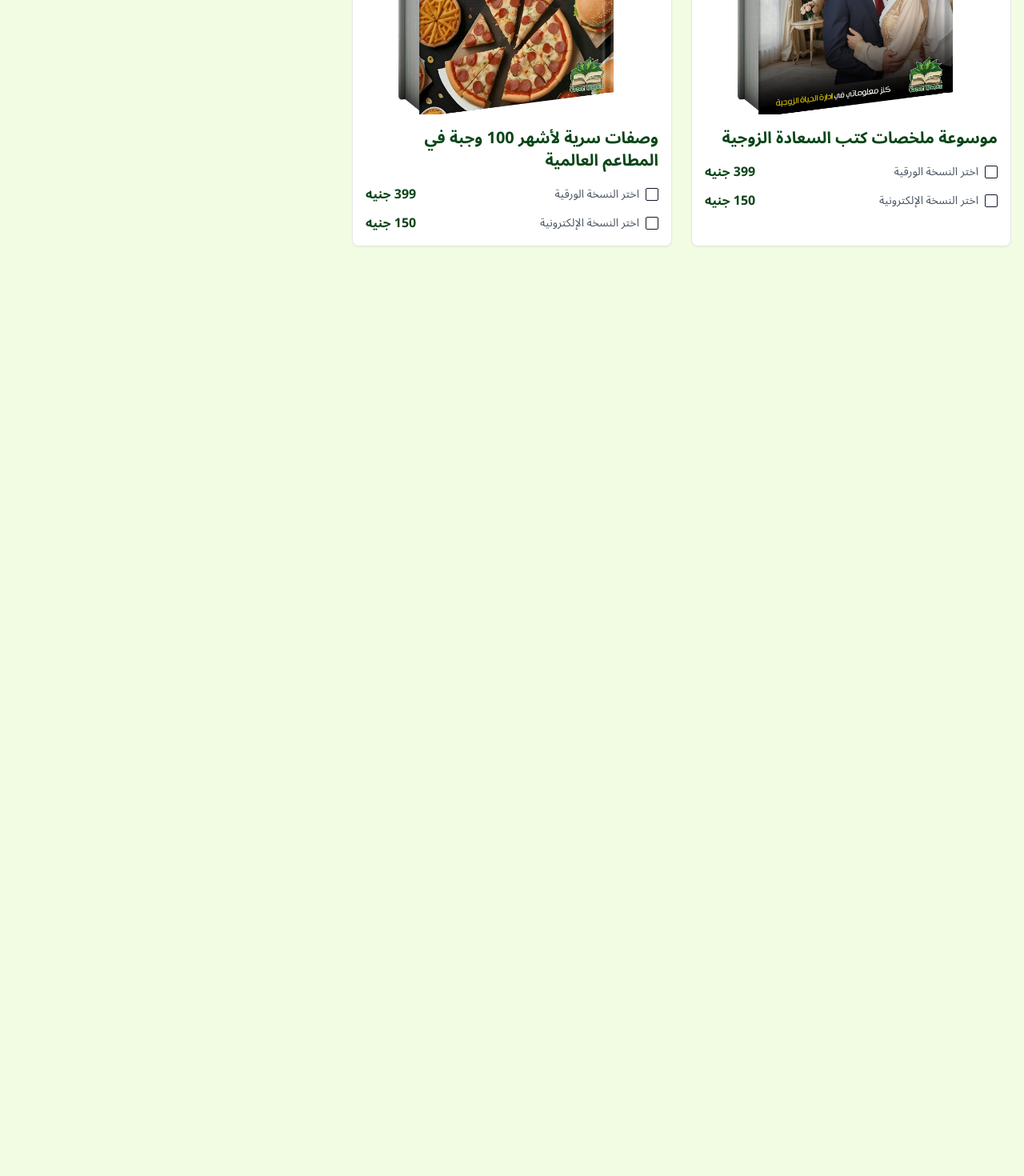
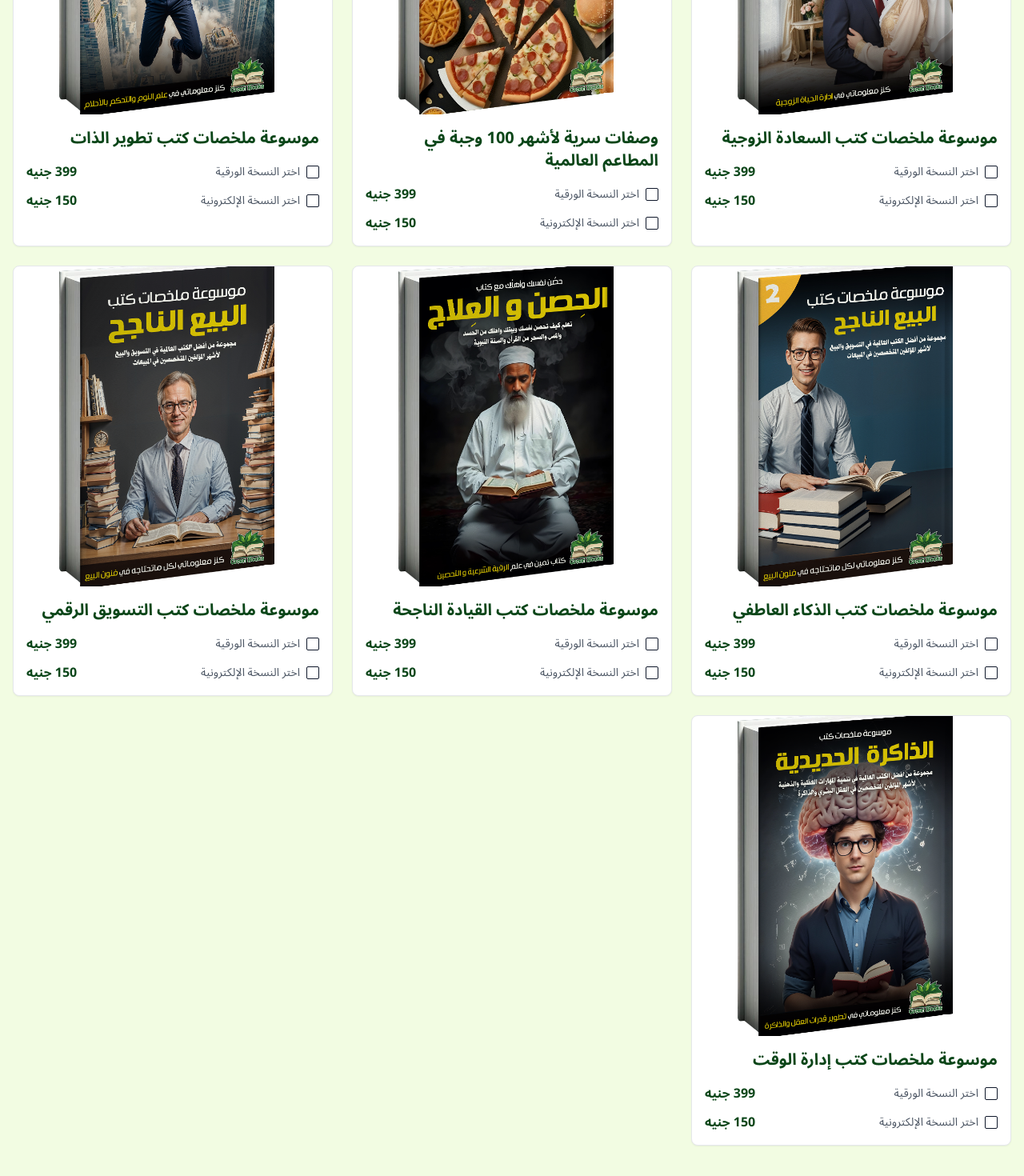
Before and after one commit to hector61000/Green-Book-Shop-Second-Project, a React (Vite) app: page / in a window 1280 px wide. Shown: the part 1248-2718 px from the top of the page at 80% size. Before the commit the page ends 1604 px from the top, so only its background shows below. Built offline with nearby package versions, Linux system fonts and the light colour scheme.

Commit message:
Add books to existing collection
Updated the code to include additional books in the existing collection without removing any of the current entries.
[skip gpt_engineer]

```diff
--- a/src/pages/Index.tsx
+++ b/src/pages/Index.tsx
@@ -36,6 +36,41 @@ const categories = [
     title: "وصفات سرية لأشهر 100 وجبة في المطاعم العالمية",
     description: "مجموعة من أشهر وصفات الطعام في المطاعم العالمية",
     imageUrl: "/lovable-uploads/21075c65-b925-473d-953a-2b882a9efe2f.png",
+    paperPrice: 399,
+    electronicPrice: 150,
+  },
+  {
+    title: "موسوعة ملخصات كتب تطوير الذات",
+    description: "مجموعة من أفضل الكتب العالمية في تطوير الذات والنجاح الشخصي",
+    imageUrl: "/lovable-uploads/2d911b21-3bc7-4e7e-bf3b-abc4bd9446e0.png",
+    paperPrice: 399,
+    electronicPrice: 150,
+  },
+  {
+    title: "موسوعة ملخصات كتب الذكاء العاطفي",
+    description: "مجموعة من أفضل الكتب العالمية في فهم وتطوير الذكاء العاطفي",
+    imageUrl: "/lovable-uploads/5971faaa-20d9-4f6b-9ab6-b47a0520f66a.png",
+    paperPrice: 399,
+    electronicPrice: 150,
+  },
+  {
+    title: "موسوعة ملخصات كتب القيادة الناجحة",
+    description: "مجموعة من أفضل الكتب العالمية في القيادة وإدارة الفرق",
+    imageUrl: "/lovable-uploads/9ed92319-5911-4750-b45b-7bf07326f215.png",
+    paperPrice: 399,
+    electronicPrice: 150,
+  },
+  {
+    title: "موسوعة ملخصات كتب التسويق الرقمي",
+    description: "مجموعة من أفضل الكتب العالمية في التسويق الرقمي ووسائل التواصل الاجتماعي",
+    imageUrl: "/lovable-uploads/aafad4ea-0cc3-416d-87d0-9831f47cf939.png",
+    paperPrice: 399,
+    electronicPrice: 150,
+  },
+  {
+    title: "موسوعة ملخصات كتب إدارة الوقت",
+    description: "مجموعة من أفضل الكتب العالمية في إدارة الوقت وتحقيق الإنتاجية",
+    imageUrl: "/lovable-uploads/dbbdbb99-b467-4b21-bc05-5594cc61732a.png",
     paperPrice: 399,
     electronicPrice: 150,
   }
```
